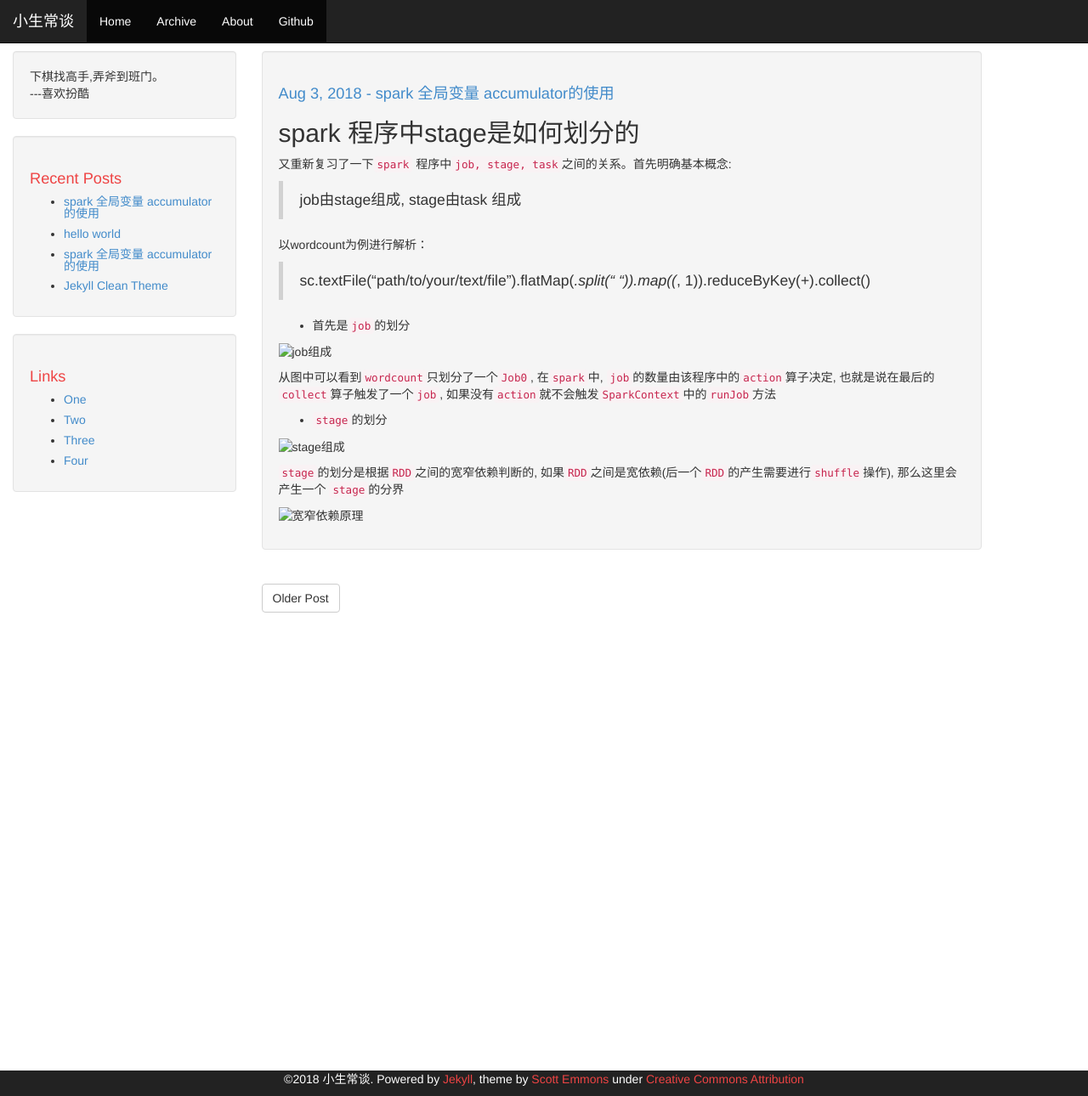
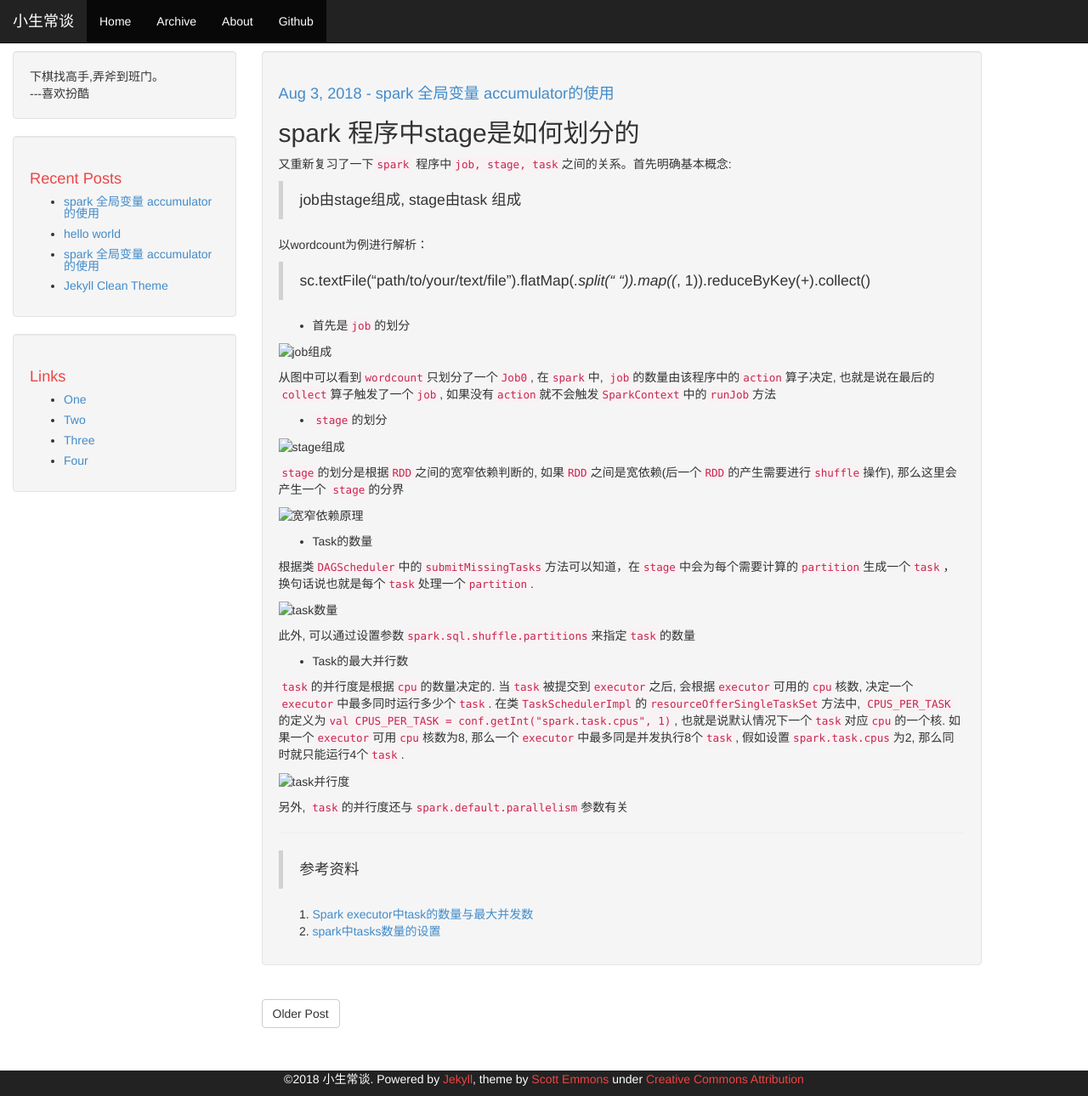
Before and after one commit to xihuanbanku/xihuanbanku.github.io, a Jekyll site: the page built from _posts/2018-08-03-spark_wordcount_stages.md, in a window 1280 px wide and 1290 px high. Shown: the whole window at 85% size. Built offline with Jekyll 4.4.1, drawn with Linux system fonts in a browser that asks for light colours.

Commit message:
spark中job,stage,task的关系

```diff
--- a/_posts/2018-08-03-spark_wordcount_stages.md
+++ b/_posts/2018-08-03-spark_wordcount_stages.md
@@ -30,3 +30,31 @@ comments: true
 `stage`的分界
 
 ![宽窄依赖原理](../images/2018-08-03-spark_wordcount_stages/spark-stages.jpg "宽窄依赖原理")
+
+* Task的数量
+
+根据类`DAGScheduler`中的`submitMissingTasks`方法可以知道，在`stage`中会为每个需要计算的`partition`生成一个`task`，
+换句话说也就是每个`task`处理一个`partition`.
+
+![task数量](../images/2018-08-03-spark_wordcount_stages/submit_missingtask.png "task数量")
+
+此外, 可以通过设置参数`spark.sql.shuffle.partitions`来指定`task`的数量
+
+* Task的最大并行数
+
+`task`的并行度是根据`cpu`的数量决定的. 当`task`被提交到`executor`之后, 会根据`executor`可用的`cpu`核数,
+决定一个`executor`中最多同时运行多少个`task`. 在类`TaskSchedulerImpl`的`resourceOfferSingleTaskSet`方法中,
+`CPUS_PER_TASK`的定义为`val CPUS_PER_TASK = conf.getInt("spark.task.cpus", 1)`, 也就是说默认情况下一个`task`对应`cpu`的一个核.
+如果一个`executor`可用`cpu`核数为8, 那么一个`executor`中最多同是并发执行8个`task`, 假如设置`spark.task.cpus`为2,
+那么同时就只能运行4个`task`.
+
+![task并行度](../images/2018-08-03-spark_wordcount_stages/task_parallelism.png "task并行度")
+
+另外, `task`的并行度还与`spark.default.parallelism`参数有关
+
+***
+
+> 参考资料
+
+1. [Spark executor中task的数量与最大并发数](https://www.jianshu.com/p/7c9b08a74de1)
+2. [spark中tasks数量的设置](https://blog.csdn.net/mask1188/article/details/52013828)
```
Also changed, not shown: images/2018-08-03-spark_wordcount_stages/submit_missingtask.png (added), images/2018-08-03-spark_wordcount_stages/task_parallelism.png (added).
